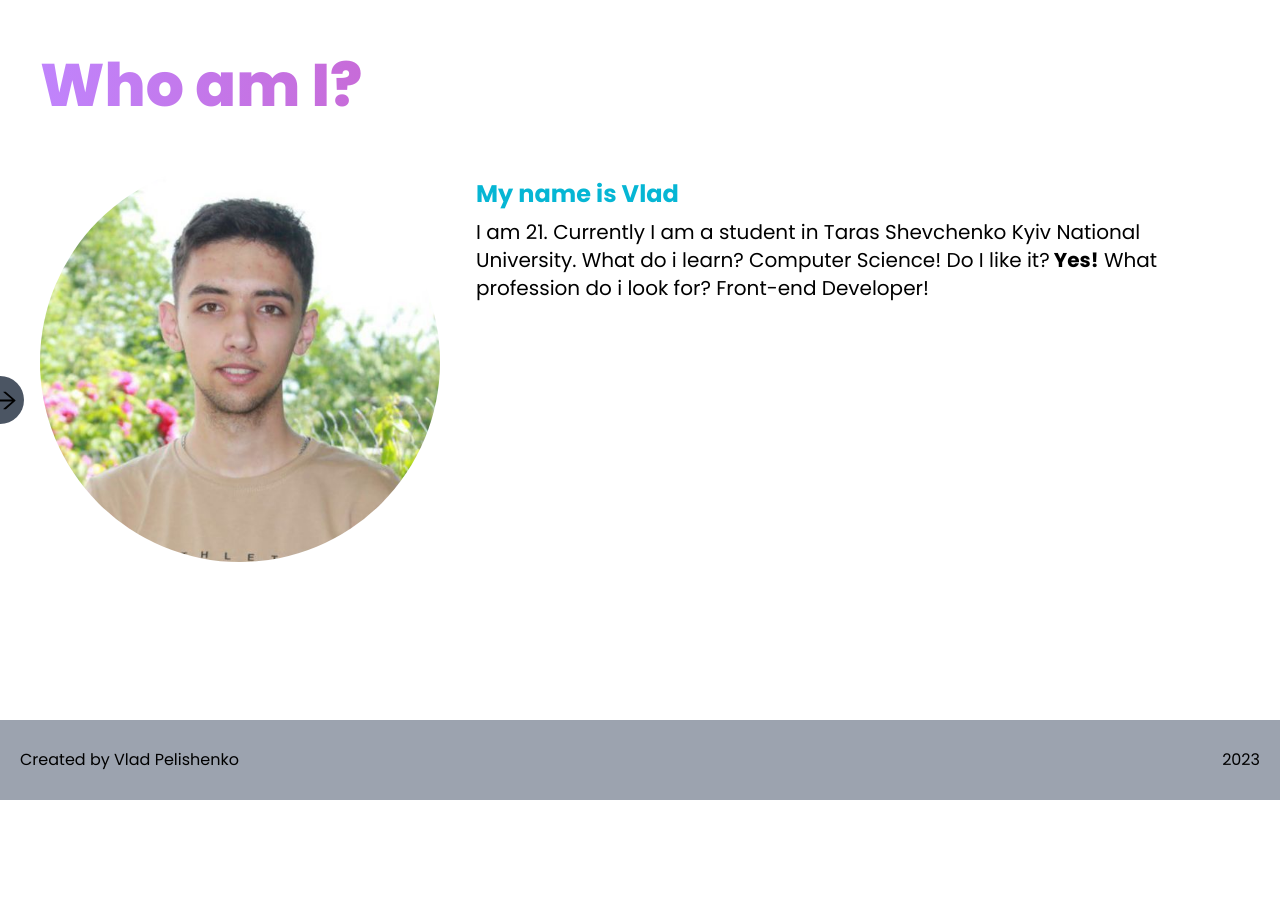
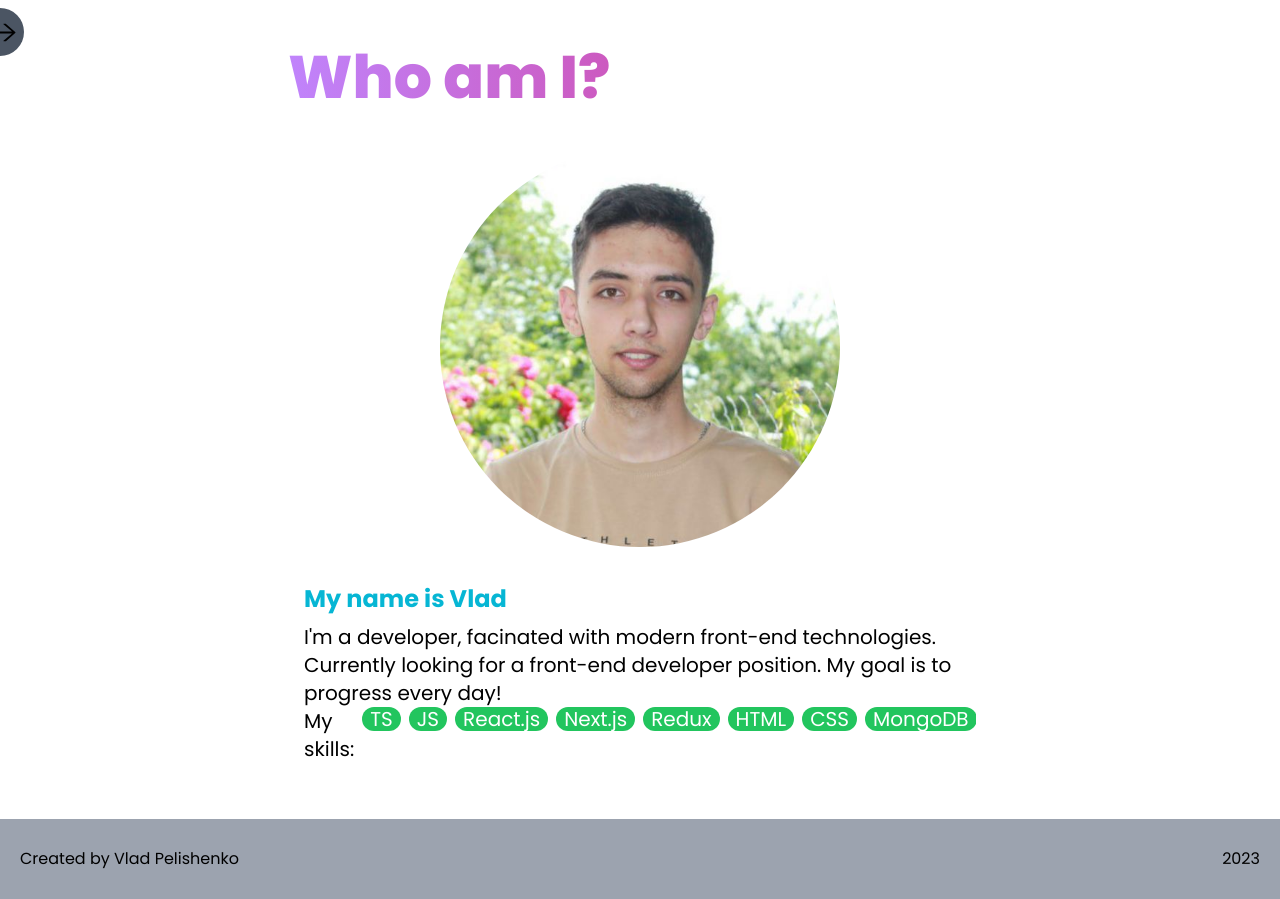
Before and after one commit to Rutakata/portfolio, a Next.js app: page /about-me in a window 1280 px wide. Before the commit the page ends 800 px from the top, so only its background shows below. Built offline with nearby package versions, Linux system fonts and the light colour scheme.

Commit message:
Added general adaptive padding for all pages

```diff
--- a/app/about-me/page.tsx
+++ b/app/about-me/page.tsx
@@ -2,6 +2,7 @@ import GradientPageHeader from '@/components/common/GradientPageHeader';
 import Photo from '../../public/profile-photo.jpg';
 import Image from 'next/image';
 import { Metadata } from 'next';
+import Badge from '@/components/common/Badge';
 
 
 export const metadata: Metadata = {
@@ -10,21 +11,28 @@ export const metadata: Metadata = {
 }
 
 export default function AboutMe() {
+  const skills = ['TS', 'JS', 'React.js', 'Next.js', 'Redux', 'HTML', 'CSS', 'MongoDB', 'PostgresQL', 'Firebase', 'GraphQL'];
+
   return (
-    <main className="flex-grow xs:px-4 xs:pt-7 sm:p-10">
+    <>
       <GradientPageHeader>Who am I?</GradientPageHeader>
-      {/* <h1 className="font-extrabold text-transparent text-6xl bg-clip-text bg-gradient-to-r from-purple-400 to-pink-600">Who am I?</h1> */}
-      <div className='flex gap-5 xs:flex-col sm:flex-row'>
-        <Image src={Photo} alt="My photo" width={400} height={400} placeholder='blur' className='rounded-full cover' />
-        <div className='rounded-lg p-4 text-xl h-fill'>
+      <div className='flex gap-5 flex-col'>
+        <div>
+          <Image src={Photo} alt="My photo" width={400} height={400} placeholder='blur' className='rounded-full mx-auto' />
+        </div>
+        <div className='rounded-lg p-4 text-xl h-fill basis-1/3'>
           <h2 className='xs:text-center sm:text-left text-2xl text-cyan-500 font-bold pb-2'>My name is Vlad</h2>
           <p className='xs:text-center sm:text-left'>
-            I am 21. Currently I am a student in Taras Shevchenko Kyiv
-            National University. What do i learn? Computer Science! Do I like it?
-            <strong> Yes!</strong> What profession do i look for? Front-end Developer!
+            I'm a developer, facinated with modern front-end
+            technologies. Currently looking for a front-end developer position.
+            My goal is to progress every day!
           </p>
+          <div className='flex gap-2 overflow-x-scroll'>
+            My skills:
+            { skills.map((skill: string) => <Badge text={skill}/>) }
+          </div>
         </div>
       </div>
-    </main>
+    </>
   )
 }
--- a/app/contacts/page.tsx
+++ b/app/contacts/page.tsx
@@ -15,7 +15,7 @@ export default function Contacts() {
                     {icon: FaTelegram, text: 'https://t.me/Veternum', isLink: true, placeholder: 'Telegram'}]
 
   return (
-    <main className='flex-grow xs:px-4 xs:pt-7 sm:p-10'>
+    <>
       <GradientPageHeader>How can you contact me?</GradientPageHeader>
       {/* <h1 className='font-extrabold text-transparent text-6xl bg-clip-text bg-gradient-to-r from-purple-400 to-pink-600 xs:mb-10 sm:mb-5 xs:text-center sm:text-left pl-0'>How can you contact me?</h1> */}
       <div>
@@ -31,6 +31,6 @@ export default function Contacts() {
           }
         </ul>
       </div>
-    </main>
+    </>
   )
 }
--- a/app/layout.tsx
+++ b/app/layout.tsx
@@ -18,7 +18,9 @@ export default function RootLayout({children}: {children: React.ReactNode}) {
       <body className={inter.className + ` min-h-screen flex flex-col dark:bg-slate-900 relative`}>
         <ThemeProvider attribute="class" defaultTheme="system" enableSystem>
           <SidebarMenu />
-          {children}
+          <main className='xs:px-5 sm:px-7 md:px-24 lg:px-40 xl:px-72 xs:py-7 sm:py-10 flex-grow'>
+            {children}
+          </main>
           <Footer />
         </ThemeProvider>
       </body>
--- a/app/page.tsx
+++ b/app/page.tsx
@@ -1,8 +1,8 @@
 export default function Home() {
   return (
-    <main className="flex-grow xs:p-4 sm:p-10">
+    <>
       <h1>Hello on my portfolio website</h1>
       <button>Open Menu</button>
-    </main>
+    </>
   )
 }
--- a/app/projects/[projectId]/page.tsx
+++ b/app/projects/[projectId]/page.tsx
@@ -1,3 +1,5 @@
+import Badge from "@/components/common/Badge";
+import GradientPageHeader from "@/components/common/GradientPageHeader";
 import { getProjectDetails } from "@/lib/requests/getProjectDetails";
 import { getProjects } from "@/lib/requests/getProjects";
 import { Project } from "@/lib/types";
@@ -16,12 +18,22 @@ export async function generateStaticParams() {
 }
 
 export default async function ProjectDetails({params}: Props) {
-  const projectDetaild: Project = await getProjectDetails(params.projectId);
+  const projectDetails: Project = await getProjectDetails(params.projectId);
 
   return (
-    <main className="flex-grow xs:px-4 xs:pt-7 sm:p-10">
-      <h1>{projectDetaild.title}</h1>
-      <h2>{projectDetaild.description}</h2>
-    </main>
+    <>
+      <GradientPageHeader>{projectDetails.title}</GradientPageHeader>
+      <p className="text-2xl pb-4">
+        {projectDetails.description}
+      </p>
+      <div className="flex gap-2 xs:overflow-x-auto sm:overflow-y-hidden">
+        Used technologies:
+        {
+          projectDetails.tech_stack.map((tech: string) => (
+            <Badge text={tech} key={tech} />
+          ))
+        }
+      </div>
+    </>
   )
 }
--- a/app/projects/page.tsx
+++ b/app/projects/page.tsx
@@ -14,7 +14,7 @@ export default async function Projects() {
   const projects = await getProjects();
 
   return (
-    <main className="flex-grow xs:px-4 xs:pt-7 sm:p-10">
+    <>
       <GradientPageHeader>Projects</GradientPageHeader>
       <div className="flex xs:flex-col sm:flex-col md:flex-row lg:flex-row xs:gap-5 md:gap-5 lg:gap-5">
       {
@@ -23,6 +23,6 @@ export default async function Projects() {
         ))
       }
       </div>
-    </main>
+    </>
   )
 }
--- /dev/null
+++ b/components/common/Badge.tsx
@@ -0,0 +1,11 @@
+type Props = {
+  text: string
+}
+
+export default function Badge({text}: Props) {
+  return (
+    <div className="flex items-center h-6 w-fit bg-green-500 hover:bg-green-600 cursor-pointer text-white px-2 xs:text-xl xs:leading-6 rounded-full text-center">
+      {text}
+    </div>
+  )
+}
--- a/components/common/GradientPageHeader.tsx
+++ b/components/common/GradientPageHeader.tsx
@@ -4,7 +4,7 @@ type Props = {
 
 export default function GradientPageHeader({children}: Props) {
   return (
-    <h1 className="font-extrabold leading-normal text-transparent text-6xl bg-clip-text bg-gradient-to-r from-purple-400 to-pink-600 xs:mb-10 sm:mb-8 xs:text-center sm:text-left pl-0">
+    <h1 className="font-extrabold leading-[75px] text-transparent text-6xl bg-clip-text bg-gradient-to-r from-purple-400 to-pink-600 xs:mb-10 sm:mb-8 xs:text-center sm:text-left pl-0">
       {children}
     </h1>
   )
--- a/components/projects/ProjectItem.tsx
+++ b/components/projects/ProjectItem.tsx
@@ -8,7 +8,7 @@ type Props = {
 
 export default function ProjectItem({project}: Props) {
   return (
-    <div className='bg-slate-600 rounded-md lg:basis-1/3 md:basis-1/2 xs:h-fill md:h-56 p-2'>
+    <div className='bg-slate-600 rounded-md lg:basis-1/2 md:basis-1/2 xs:h-fill md:h-56 p-2'>
       <h2>{project.title}</h2>
       <p>{project.description}</p>
       <Link
--- a/components/sidebar-menu/SidebarMenu.tsx
+++ b/components/sidebar-menu/SidebarMenu.tsx
@@ -17,12 +17,15 @@ export default function SidebarMenu() {
 
   return (
     <nav
-      className={`absolute top-0 left-0 flex min-h-full w-[300px] flex-col justify-between px-3 py-8 bg-gray-600 dark:bg-slate-800 ${isOpened ? 'top-0 left-0': 'top-0 left-[-300px] '} duration-200`}>
+      className={`fixed top-0 left-0 flex min-h-full w-[300px] flex-col justify-between px-3 py-8 bg-gray-600 dark:bg-slate-800 ${isOpened ? 'top-0 left-0': 'top-0 left-[-300px] '} duration-200`}>
       <div className="flex flex-col gap-9">
-        <p className="text-xl font-bold px-2 border-b-2 p-1">
-          Vlad Pelishenko
-        </p>
-        <div className='flex flex-col gap-4' onClick={handleMenuClosure}>
+        {/* <div className="flex flex-row justify-between p-2 border-b-2 items-center"> */}
+          <p className="text-2xl p-2 border-b-2 font-bold">
+            Vlad Pelishenko
+          </p>
+
+        {/* </div> */}
+        <div className='flex flex-col gap-4'>
           <CustomLink href='/' text='Home' pathName={currentPath} icon={<AiFillHome size={25} />} />
           <CustomLink href='/about-me' text='About me' pathName={currentPath} icon={<AiFillInfoCircle size={25} />} />
           <CustomLink href='/projects' text='Projects' pathName={currentPath} icon={<AiFillAppstore size={25} />} />
@@ -30,8 +33,8 @@ export default function SidebarMenu() {
         </div>
       </div>
       <ThemeSwitcher />
-      <div className="absolute top-2/4 translate-y-[-50%] pl-3 left-[276px]  flex justify-center items-center rounded-r-full w-12 h-12 bg-gray-600 dark:bg-slate-800 duration-200"
-      onClick={() => setIsOpened(!isOpened)}>
+      <div className="absolute translate-y-[-50%] pl-3 left-[276px] flex justify-center items-center rounded-r-full w-12 h-12 bg-gray-600 dark:bg-slate-800 duration-200"
+        onClick={() => setIsOpened(!isOpened)}>
         {isOpened ? <AiOutlineArrowLeft size={25}/> : <AiOutlineArrowRight size={25}/>}
       </div>
     </nav>
```
